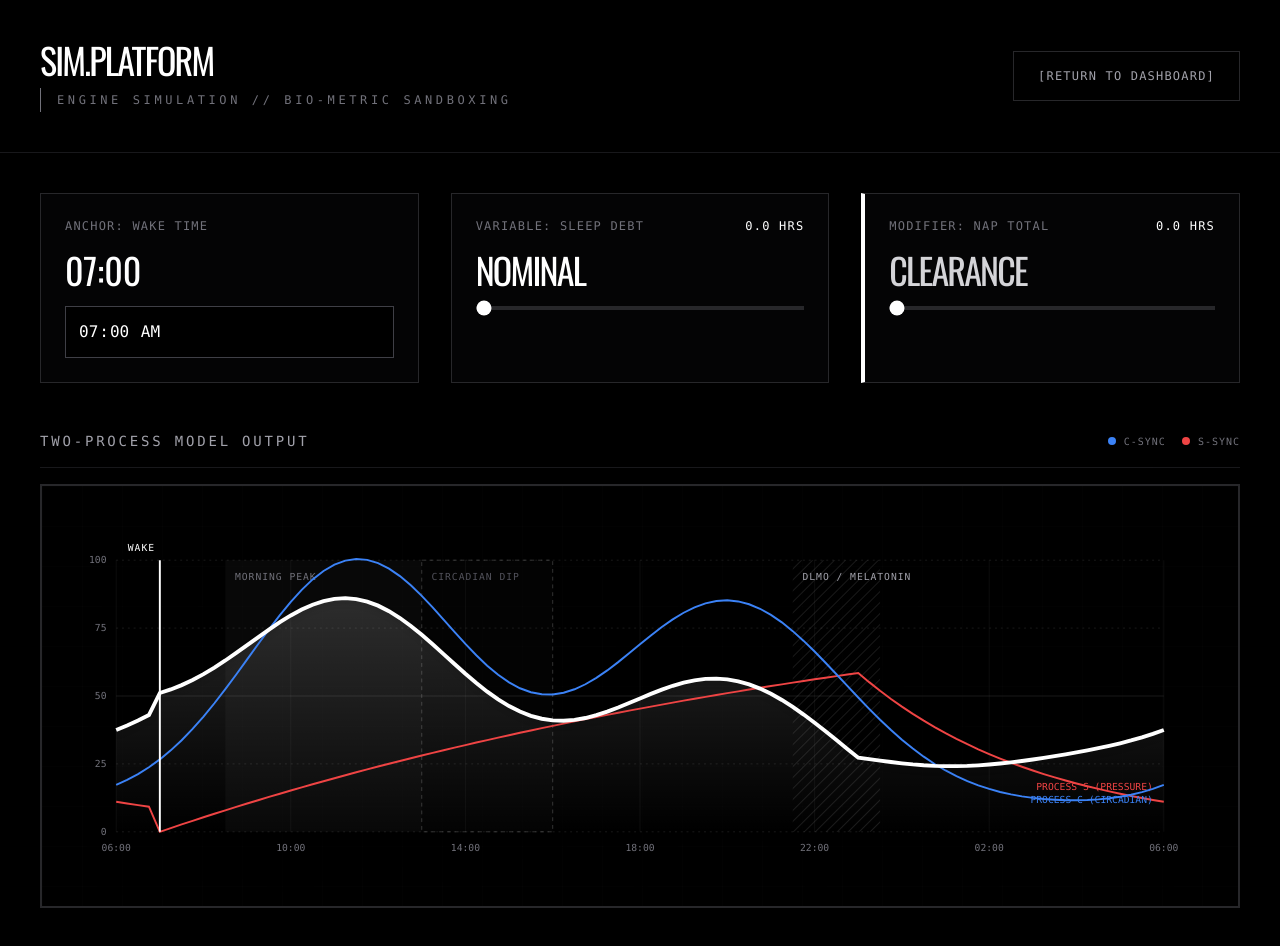
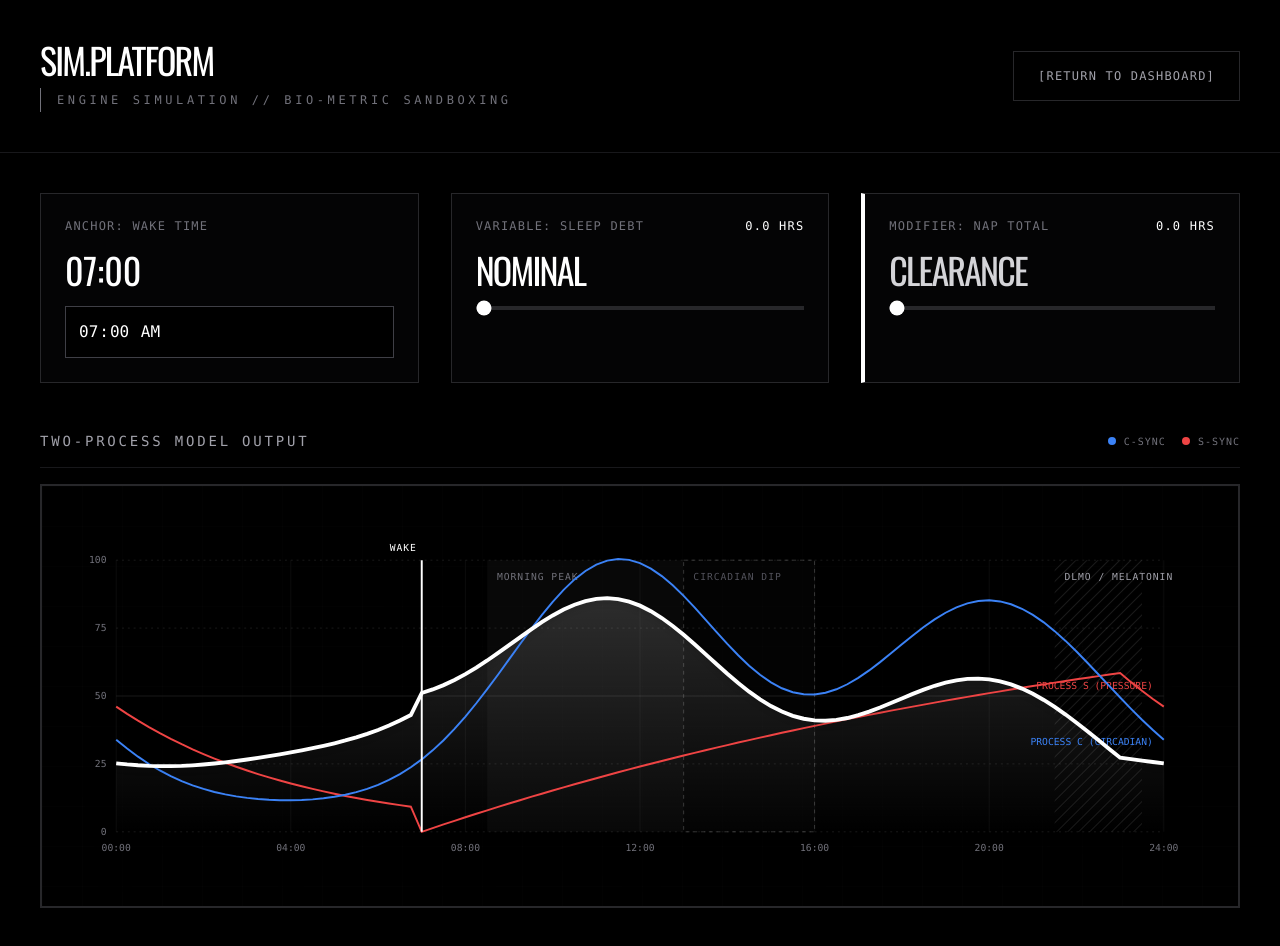
Before and after one commit to ItsMesira/Newone, a Next.js app: page /reference in a window 1280 px wide. Built offline with nearby package versions, Linux system fonts and the light colour scheme.

Commit message:
Fixed test doesnt work

```diff
--- a/src/components/InteractiveEnergyChart.tsx
+++ b/src/components/InteractiveEnergyChart.tsx
@@ -12,10 +12,10 @@ interface InteractiveEnergyChartProps {
 }
 
 export function InteractiveEnergyChart({ wakeTime, sleepDebt, napsTotalHours }: InteractiveEnergyChartProps) {
-  // Generate 24 hours of data points at 15 minute intervals, starting from exactly 1 hour before wakeTime
+  // Generate exactly 24 hours of data points (00:00 to 00:00)
   const data = useMemo(() => {
     const pts = []
-    const startTime = addHours(wakeTime, -1)
+    const startTime = startOfDay(wakeTime)
 
     for (let i = 0; i <= 24 * 4; i++) { // 96 data points
       const time = addMinutes(startTime, i * 15)
@@ -49,12 +49,12 @@ export function InteractiveEnergyChart({ wakeTime, sleepDebt, napsTotalHours }:
   // Area under alertness
   const alertnessArea = `${alertnessPath} L ${mapX(data.length - 1)} ${mapY(0)} L ${mapX(0)} ${mapY(0)} Z`
 
-  // Calculate zone pixel boundaries based on time relative to start Time
-  const startTimeMs = addHours(wakeTime, -1).getTime()
+  // Calculate zone pixel boundaries based on absolute time of day
+  const dayStartMs = startOfDay(wakeTime).getTime()
   const totalMs = 24 * 60 * 60 * 1000
 
   const getZoneRect = (start: Date, end: Date) => {
-    const rx = padX + Math.max(0, (start.getTime() - startTimeMs) / totalMs) * innerW
+    const rx = padX + ((start.getTime() - dayStartMs) / totalMs) * innerW
     const rw = ((end.getTime() - start.getTime()) / totalMs) * innerW
     return { x: rx, w: rw }
   }
@@ -62,6 +62,9 @@ export function InteractiveEnergyChart({ wakeTime, sleepDebt, napsTotalHours }:
   const mph = getZoneRect(zones.morningPeak.start, zones.morningPeak.end)
   const adh = getZoneRect(zones.afternoonDip.start, zones.afternoonDip.end)
   const mh = getZoneRect(zones.melatoninWindow.start, zones.melatoninWindow.end)
+
+  // Dynamic WAKE line position based on absolute wakeTime
+  const wakeLineX = padX + ((wakeTime.getTime() - dayStartMs) / totalMs) * innerW
 
   return (
     <div className="w-full relative overflow-x-auto border border-zinc-800 bg-black text-white font-mono uppercase">
@@ -98,16 +101,17 @@ export function InteractiveEnergyChart({ wakeTime, sleepDebt, napsTotalHours }:
             </g>
           ))}
 
-          {/* Sub Grid Lines X (Time labels) */}
-          {[0, 4, 8, 12, 16, 20, 24].map(idxH => {
-            const px = mapX(idxH * 4) // 4 data points per hour
-            const d = data[idxH * 4]
-            return d ? (
-              <g key={idxH}>
+          {/* Sub Grid Lines X (Fixed hour labels) */}
+          {[0, 4, 8, 12, 16, 20, 24].map(h => {
+            const px = padX + (h / 24) * innerW
+            return (
+              <g key={h}>
                 <line x1={px} y1={padY} x2={px} y2={padY + innerH} stroke="rgba(255,255,255,0.05)" />
-                <text x={px} y={padY + innerH + 20} className="text-[10px] fill-zinc-500" textAnchor="middle">{format(d.time, 'HH:mm')}</text>
+                <text x={px} y={padY + innerH + 20} className="text-[10px] fill-zinc-500" textAnchor="middle">
+                  {h.toString().padStart(2, '0')}:00
+                </text>
               </g>
-            ) : null
+            )
           })}
 
           {/* Area */}
@@ -154,9 +158,9 @@ export function InteractiveEnergyChart({ wakeTime, sleepDebt, napsTotalHours }:
             animate={{ pathLength: 1 }}
             transition={{ duration: 1.5, ease: "easeOut" }}
           />
-          {/* Wake line indicator */}
-          <line x1={mapX(4)} y1={padY} x2={mapX(4)} y2={padY + innerH} stroke="white" strokeWidth="2" />
-          <text x={mapX(4) - 5} y={padY - 10} className="text-[10px] fill-white tracking-widest" textAnchor="end">WAKE</text>
+          {/* Wake line indicator - dynamically positioned */}
+          <line x1={wakeLineX} y1={padY} x2={wakeLineX} y2={padY + innerH} stroke="white" strokeWidth="2" />
+          <text x={wakeLineX - 5} y={padY - 10} className="text-[10px] fill-white tracking-widest uppercase" textAnchor="end">WAKE</text>
         </svg>
       </div>
     </div>
```
